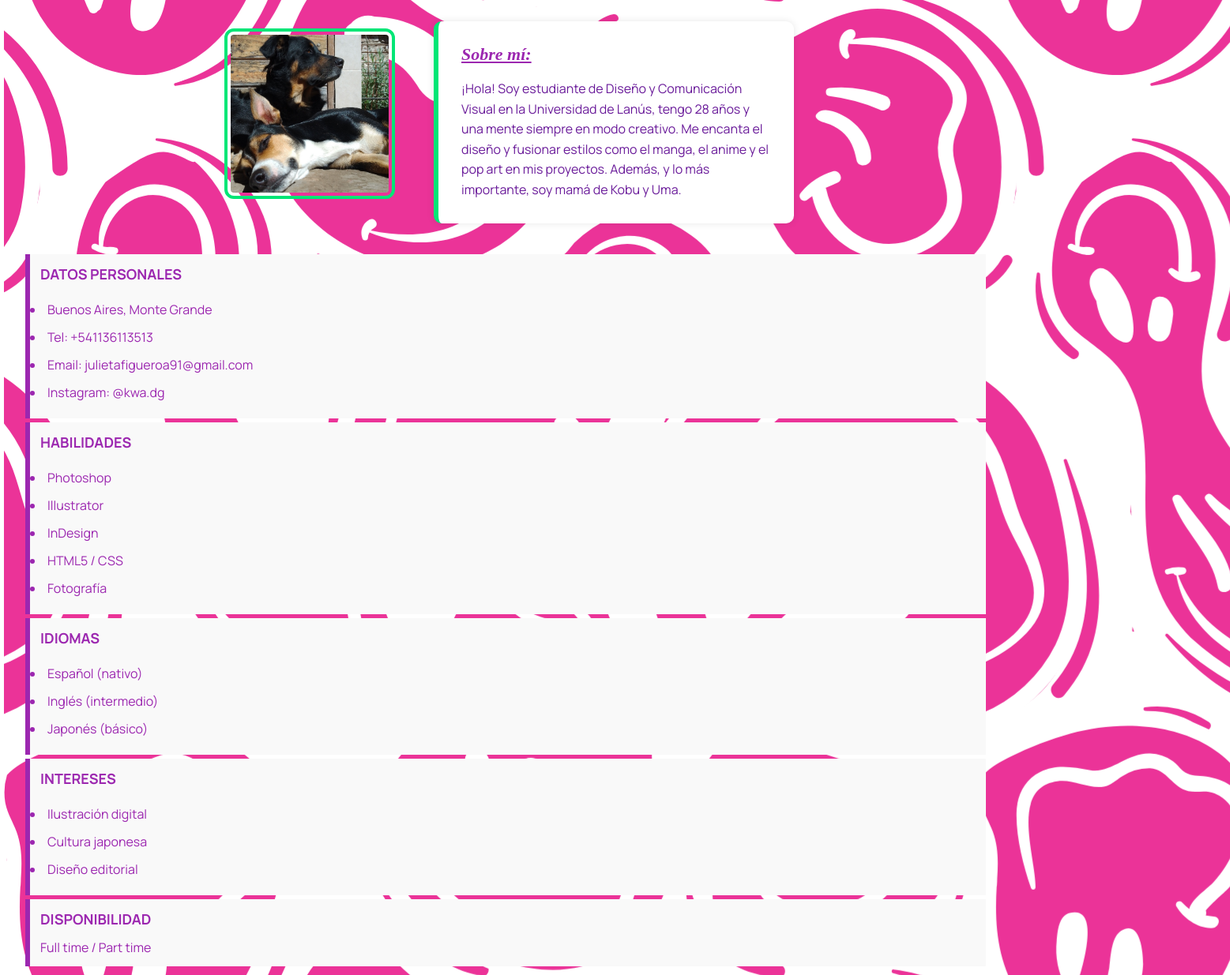
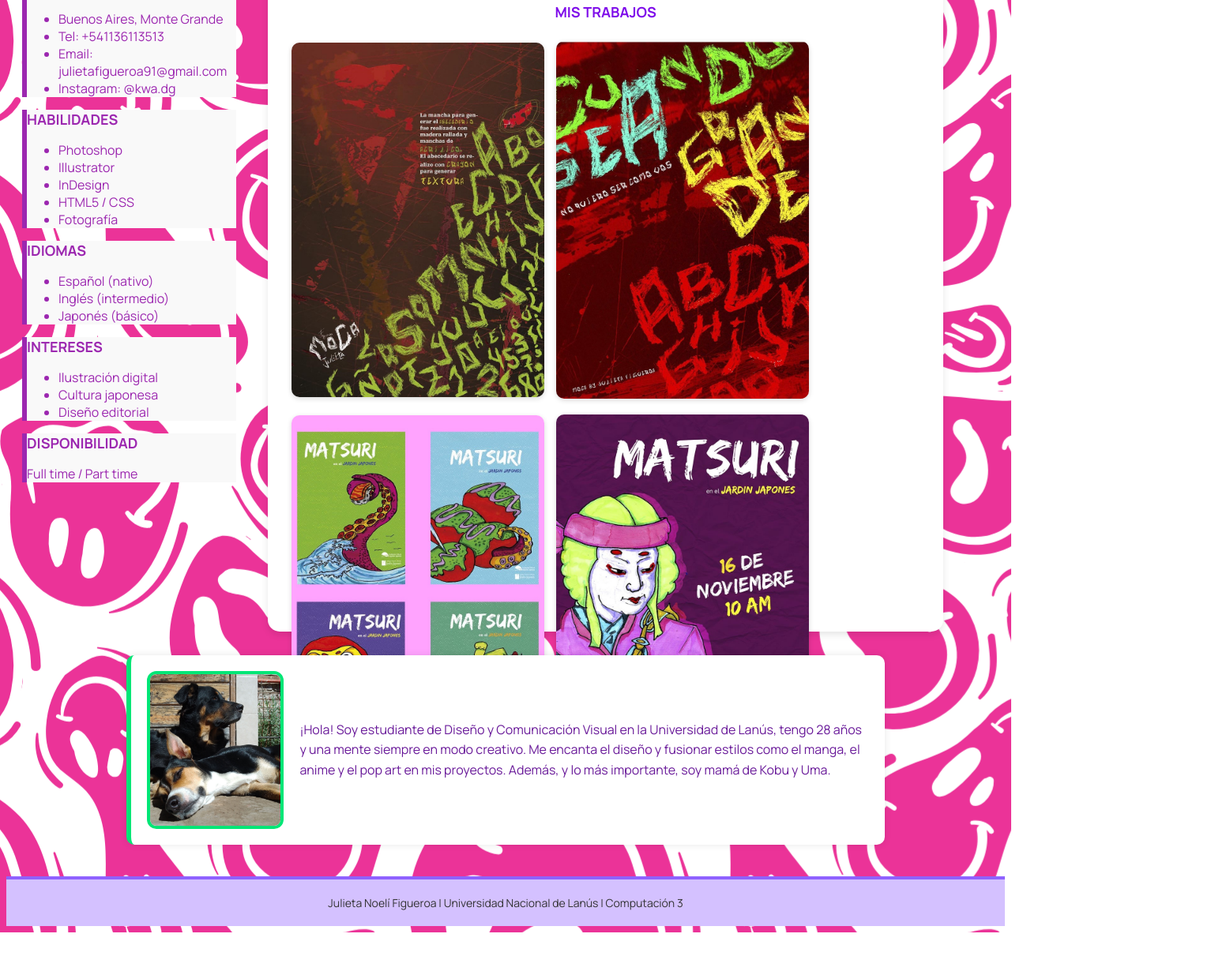
Before and after one commit to JuliFigue/figueroa-tp-1, a plain HTML site: page index.html in a window 1280 px wide. Shown: the part 223-1458 px from the top of the page at 79% size, 1557 px wide, since content can reach past the window. After the commit the page ends 1404 px from the top, so only its background shows below. Drawn offline with Linux system fonts and the light colour scheme; a web font is replaced by a local one.

Commit message:
Entrega 21/04- cambios

```diff
--- a/estilo.css
+++ b/estilo.css
@@ -1,15 +1,15 @@
 @charset "utf-8";
+
 /*CSS Document*/
-*{
-    margin: 5px;
-    padding: 4px;
+* {
+    box-sizing: border-box;
 }
 body {
     background-image: url(img/fondo-general.svg);
     background-repeat: no-repeat;
     background-size: cover;
     font-family: "Manrope", sans-serif;
-    color: #9c27b0 ;
+    color: #9c27b0;
 }
 a {
     text-decoration: none;
@@ -32,8 +32,8 @@ h2 {
     font-size: 18px;
     text-transform: uppercase;
 }
-#cabecera {
-    width: 1506px;
+header {
+    width: 95vw;
     height: auto;
     background-color: #f0f0f0;
     border-radius: 20px;
@@ -52,55 +52,62 @@ nav ul {
 }
 nav li {
     font-weight: bold;
-    color:#9c27b0;
+    color: #9c27b0;
 }
 main.caja {
+    width: 95vw;
     display: flex;
-    flex-wrap: wrap;
     padding: 20px;
     gap: 30px;
-    justify-content: center;
+    justify-content: flex-start;
     align-items: flex-start;
+    flex-direction: row;
+    flex-wrap: nowrap;
 }
-.imagen img {
+.parrafointroductorio img {
     width: 200px;
     height: 200px;
     object-fit: cover;
     border-radius: 12px;
-    border: 4px solid  #00e676;
+    border: 4px solid #00e676;
 }
 .parrafointroductorio {
     background-color: #ffffff;
     padding: 20px;
     border-radius: 10px;
-    box-shadow: 0 0 10px rgba(0,0,0,0.1);
-    max-width: 410px;
+    box-shadow: 0 0 10px rgba(0, 0, 0, 0.1);
     border-left: 6px solid #00e676;
-}
-.parrafointroductorio h4 {
-    color: #9c27b0;
-    font-family: "DM Serif Text", serif;
-    font-style: italic;
-    font-size: 22px;
-    text-decoration: underline;
-    margin-bottom: 10px;
+    width: 75vw;
+    gap: 20px;
+    display: flex;
+    flex-wrap: nowrap;
+    align-content: center;
+    flex-direction: row;
+    justify-content: center;
+    align-items: center;
 }
 .parrafointroductorio p {
     color: #6a1b9a;
     line-height: 1.6;
     font-size: 16px;
+    display: flex;
+    flex-direction: column;
+    flex-wrap: nowrap;
+    align-items: baseline;
+    justify-content: flex-end;
 }
-.grid-div section {
+.grid-div {
     background-color: #f9f9f9;
     border-left: 6px solid #9c27b0;
 }
-.grid-div section:hover {
+.grid-div:hover {
     background-color: #ffffff;
     transform: scale(1.02);
     transition: all 0.3s ease-in-out;
 }
 .galeria {
-    width: 1480px;
+    width: 75vw;
+    height: 65vw;
     padding: 20px;
     margin: 10px;
     font-family: "Manrope", sans-serif;
@@ -118,6 +125,7 @@ main.caja {
     text-align: center;
 }
 .flex-galeria {
+    padding: 10px;
     display: flex;
     flex-direction: row;
     gap: 15px;
@@ -137,14 +145,20 @@ main.caja {
 }
 .footer {
     width: 100%;
-    background-color: #d4c1ff; /* un violeta suave tipo pop art */
+    background-color: #d4c1ff;
     padding: 20px 0;
     display: flex;
     justify-content: center;
     align-items: center;
-    border-top: 4px solid #8f62ff; /* línea superior para destacar */
+    border-top: 4px solid #8f62ff;
     margin-top: 40px;
     font-family: "Manrope", sans-serif;
+}
+aside {
+    display: flex;
+    justify-content: center;
+    flex-direction: row-reverse;
+    align-items: center;
 }
 .footer p {
     margin: 0;
--- a/index.html
+++ b/index.html
@@ -1,16 +1,15 @@
 <!DOCTYPE html>
 <html>
-
 <head>
   <meta charset="utf-8" />
   <title>Julieta Noelí Figueroa</title>
   <link href="estilo.css" rel="stylesheet" type="text/css">
-  <link href="https://fonts.googleapis.com/css2?family=DM+Serif+Text:ital@0;1&family=Manrope:wght@200..800&display=swap" rel="stylesheet">
+  <link href="https://fonts.googleapis.com/css2?family=DM+Serif+Text:ital@0;1&family=Manrope:wght@200..800&display=swap"
+    rel="stylesheet">
   <link rel="icon" type="image/png" sizes="32x32" href="img/favicon.ico">
 </head>
-
 <body class="flex-container">
-  <header id="cabecera">
+  <header>
     <nav class="botonera">
       <ul>
         <li><a href="inicio.html">Inicio</a></li>
@@ -20,21 +19,9 @@
     </nav>
     <h1 class="titulo">Figueroa, Julieta Noelí</h1>
   </header>
-
   <main class="caja">
-    <section class="imagen">
-      <img src="img/kobuyuma.jpg" width="200" height="200" alt="Kobu y Uma tomando el sol">
-    </section>
-
-    <section class="parrafointroductorio">
-      <h4>Sobre mí:</h4>
-      <p>¡Hola! Soy estudiante de Diseño y Comunicación Visual en la Universidad de Lanús, tengo 28 años y una mente
-      siempre en modo creativo. Me encanta el diseño y fusionar estilos como el manga, el anime y el pop art en mis proyectos. Además, y lo más importante, soy mamá de Kobu y Uma.</p>
-    </section>
-  </main>
-
+    <section>
       <div class="grid-div">
-    <section>
         <h2>Datos personales</h2>
         <ul>
           <li>Buenos Aires, Monte Grande</li>
@@ -42,9 +29,8 @@
           <li>Email: julietafigueroa91@gmail.com</li>
           <li>Instagram: @kwa.dg</li>
         </ul>
-    </section>
-
-    <section>
+      </div>
+      <div class="grid-div">
         <h2>Habilidades</h2>
         <ul>
           <li>Photoshop</li>
@@ -53,46 +39,48 @@
           <li>HTML5 / CSS</li>
           <li>Fotografía</li>
         </ul>
-    </section>
-
-    <section>
+      </div>
+      <div class="grid-div">
         <h2>Idiomas</h2>
         <ul>
           <li>Español (nativo)</li>
           <li>Inglés (intermedio)</li>
           <li>Japonés (básico)</li>
         </ul>
-    </section>
-
-    <section>
+      </div>
+      <div class="grid-div">
         <h2>Intereses</h2>
         <ul>
           <li>Ilustración digital</li>
           <li>Cultura japonesa</li>
           <li>Diseño editorial</li>
         </ul>
-    </section>
-
-    <section>
+      </div>
+      <div class="grid-div">
         <h2>Disponibilidad</h2>
         <p>Full time / Part time</p>
+      </div>
     </section>
-  </div>
-  <aside>
     <section class="galeria">
       <h2>Mis trabajos</h2>
       <div class="flex-galeria">
         <img src="img/galeria-1.jpg" alt="Trabajo 1">
         <img src="img/galeria-2.jpg" alt="Trabajo 2">
+      </div>
+      <div class="flex-galeria">
         <img src="img/galeria-3.jpg" alt="Trabajo 3">
         <img src="img/galeria-4.jpg" alt="Trabajo 4">
       </div>
+    </section>
+  </main>
+  <aside>
+    <section class="parrafointroductorio">
+      <img src="img/kobuyuma.jpg" width="200" height="200" alt="Kobu y Uma tomando el sol">
+      <p>¡Hola! Soy estudiante de Diseño y Comunicación Visual en la Universidad de Lanús, tengo 28 años y una mente siempre en modo creativo. Me encanta el diseño y fusionar estilos como el manga, el anime y el pop art en mis proyectos. Además, y lo más importante, soy mamá de Kobu y Uma.</p>
     </section>
   </aside>
 </body>
 <footer class="footer">
   <p>Julieta Noelí Figueroa | Universidad Nacional de Lanús | Computación 3</p>
 </footer>
-
-
 </html>
```
Lines whose indentation alone changed are shown as unchanged.
